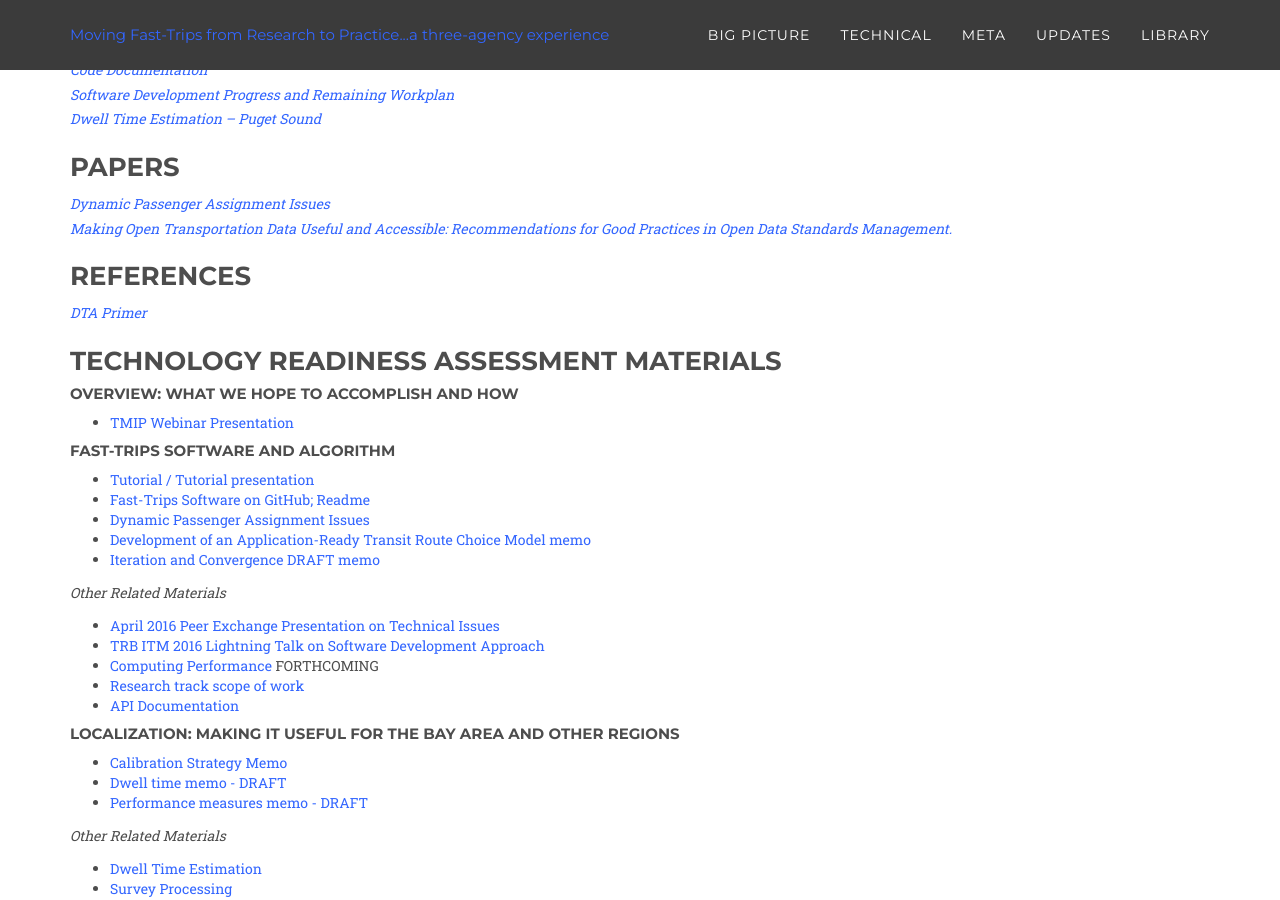
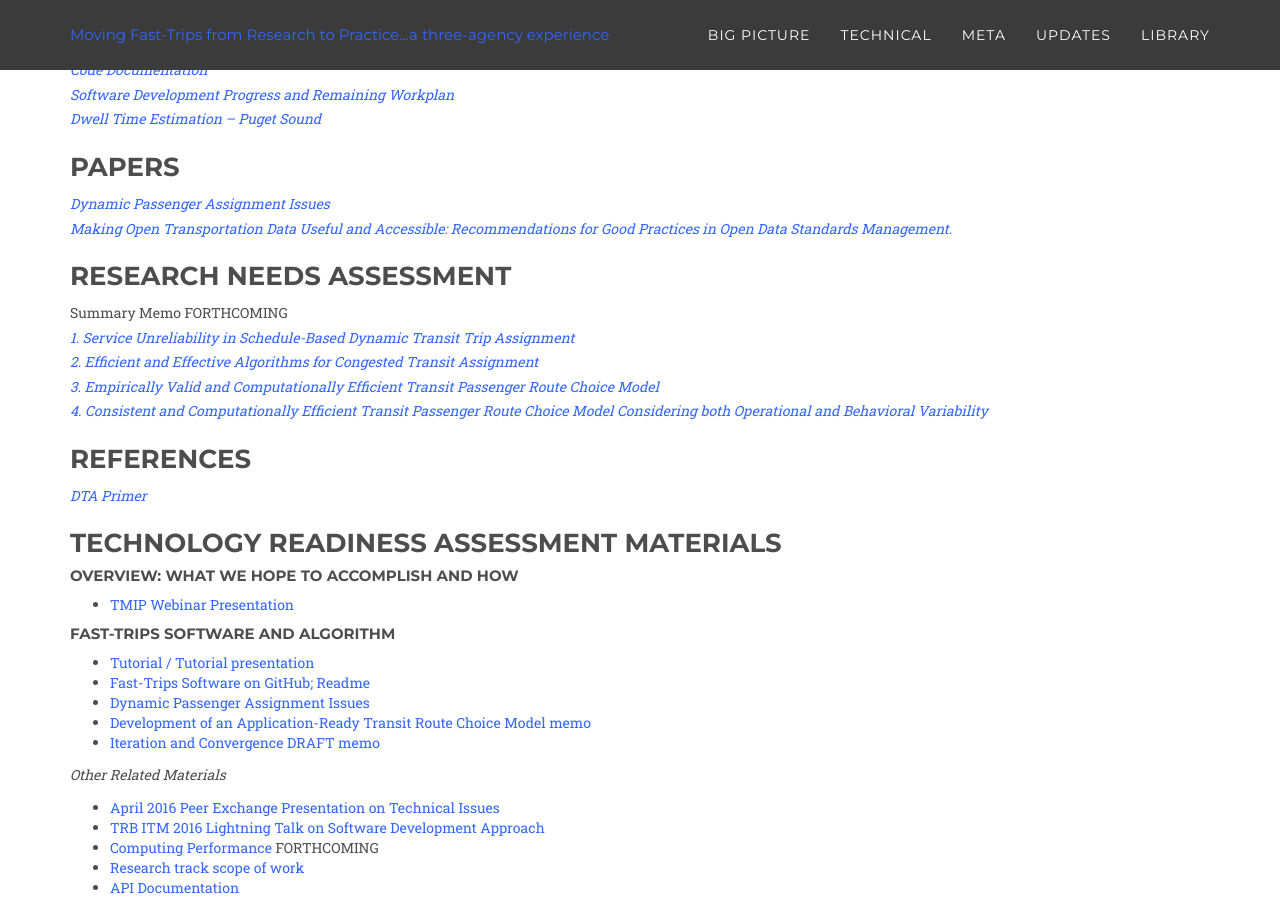
Before and after one commit to BayAreaMetro/fast-trips-project, a Jekyll site: the page built from library/index.md, in a window 1280 px wide and 900 px high, scrolled down 1485 px. Built offline with Jekyll 4.4.1, drawn with Linux system fonts in a browser that asks for light colours; some web fonts are replaced.

Commit message:
Add final RNS to Library

```diff
--- a/library/index.md
+++ b/library/index.md
@@ -73,6 +73,13 @@ title: Library
 *[Dynamic Passenger Assignment Issues]({{ site.baseurl }}/library/TRB17-Issues.pdf)*
 *[Making Open Transportation Data Useful and Accessible: Recommendations for Good Practices in Open Data Standards Management.]({{ site.baseurl }}/library/TRB17-OpenData.pdf)*
 
+### Research Needs Assessment
+Summary Memo  FORTHCOMING
+*[1. Service Unreliability in Schedule-Based Dynamic Transit Trip Assignment](https://mtcdrive.box.com/s/5k5m8qujxxlzcb4arpgis6b1tvxyjr08)*
+*[2. Efficient and Effective Algorithms for Congested Transit Assignment](https://mtcdrive.box.com/s/h4be3l3ukmwax6a9wyopg4byws2b8gm5)*
+*[3. Empirically Valid and Computationally Efficient Transit Passenger Route Choice Model](https://mtcdrive.box.com/s/3efsn5m6jdi3b6jzlg13r1n4t9klstya)*
+*[4. Consistent and Computationally Efficient Transit Passenger Route Choice Model Considering both Operational and Behavioral Variability](https://mtcdrive.box.com/s/jlqfurd63ou05rvvcr61b6smn8xlctmh)*
+
 
 ### References
 
```
